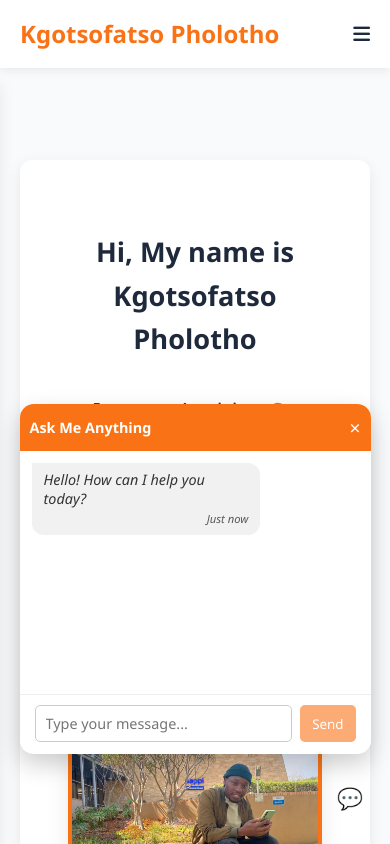
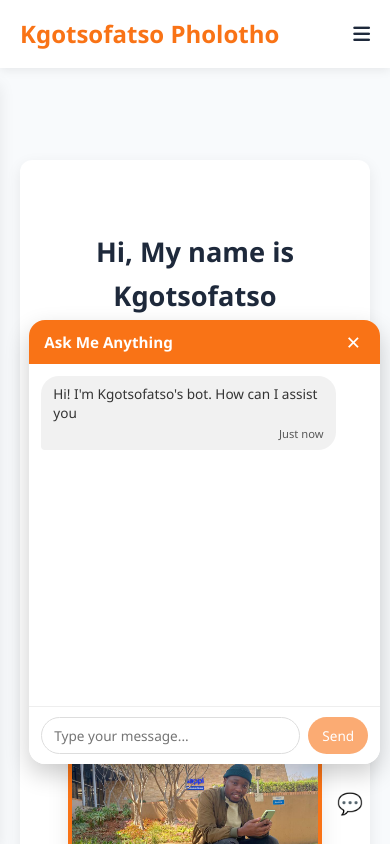
Before and after one commit to Kgotso234/personal-website, a React (Vite) app: page / in a window 390 px wide. Both pictures are taken after a click on the element "Chat with me". Shown: the top 844 px of the page. Built offline with nearby package versions, Linux system fonts and the light colour scheme.

Commit message:
fixed chat-popup on small device

```diff
--- a/src/pages/contact.jsx
+++ b/src/pages/contact.jsx
@@ -1,4 +1,4 @@
-import { useState } from "react";
+import { useState, useRef, useEffect } from "react";
 import "../styles/pages/contact.css";
 
 const Contact = () => {
@@ -6,6 +6,16 @@ const Contact = () => {
     const [messages, setMessages] = useState([]);
     const [input, setInput] = useState("");
     const [isLoading, setIsLoading] = useState(false);
+    const messagesEndRef = useRef(null);
+
+    // Auto-scroll to bottom when new messages are added
+    const scrollToBottom = () => {
+        messagesEndRef.current?.scrollIntoView({ behavior: "smooth" });
+    };
+
+    useEffect(() => {
+        scrollToBottom();
+    }, [messages, isLoading]);
 
     // Function to get current time in HH:MM format
     const getCurrentTime = () => {
@@ -136,8 +146,10 @@ const Contact = () => {
                         <div className="chat-messages">
                             {messages.length === 0 ? (
                                 <div className="chat-message bot welcome-message">
-                                    Hello! How can I help you today?
-                                    <div className="message-time">Just now</div>
+                                    <div className="message-text">Hi! I'm Kgotsofatso's bot. How can I assist you</div>
+                                    <div className="message-meta">
+                                        <span className="message-time">Just now</span>
+                                    </div>
                                 </div>
                             ) : (
                                 messages.map((msg, index) => (
@@ -146,7 +158,7 @@ const Contact = () => {
                                         className={`chat-message-wrapper ${msg.sender === "bot" ? "bot" : "user"}`}
                                     >
                                         <div className={`chat-message ${msg.sender}`}>
-                                            {msg.text}
+                                            <div className="message-text">{msg.text}</div>
                                             <div className="message-meta">
                                                 <span className="message-time">{msg.timestamp}</span>
                                                 {msg.sender === "user" && (
@@ -166,9 +178,12 @@ const Contact = () => {
                                         <span></span>
                                         <span></span>
                                     </div>
-                                    <div className="message-time">Typing...</div>
+                                    <div className="message-meta">
+                                        <span className="message-time">Typing...</span>
+                                    </div>
                                 </div>
                             )}
+                            <div ref={messagesEndRef} />
                         </div>
 
                         {/* Input section */}
--- a/src/styles/pages/contact.css
+++ b/src/styles/pages/contact.css
@@ -119,39 +119,54 @@
   position: fixed;
   bottom: 100px;
   right: 25px;
-  width: 300px;
+  width: 350px;
+  max-width: 90vw;
   background: white;
-  border-radius: 10px;
+  border-radius: 12px;
   box-shadow: 0 10px 25px rgba(0, 0, 0, 0.2);
   overflow: hidden;
   z-index: 1001;
   display: flex;
   flex-direction: column;
+  max-height: 80vh;
 }
 
 .chatbot-header {
   background: var(--color-accent);
   color: white;
-  padding: 10px;
+  padding: 12px 15px;
   display: flex;
   justify-content: space-between;
   align-items: center;
-  flex-shrink: 0; /* Prevent header from shrinking */
+  flex-shrink: 0;
+}
+
+.chatbot-header h4 {
+  margin: 0;
+  font-size: 1rem;
 }
 
 .chatbot-header button {
   background: none;
   border: none;
   color: white;
-  font-size: 1.2rem;
+  font-size: 1.5rem;
   cursor: pointer;
+  line-height: 1;
+  padding: 0;
+  width: 24px;
+  height: 24px;
+  display: flex;
+  align-items: center;
+  justify-content: center;
 }
 
 .chatbot-body {
   display: flex;
   flex-direction: column;
-  height: 400px; /* Increased height for better chat experience */
-  padding: 0; /* Remove padding from body, add to children instead */
+  height: 450px;
+  max-height: 60vh;
+  padding: 0;
 }
 
 .chat-messages {
@@ -160,63 +175,66 @@
   padding: 15px;
   display: flex;
   flex-direction: column;
-  gap: 8px;
-  max-height: calc(100% - 60px); /* Reserve space for input section */
+  gap: 12px;
+  min-height: 0;
 }
 
 .chat-input-section {
   display: flex;
   gap: 8px;
   border-top: 1px solid #eee;
-  padding: 10px 15px;
+  padding: 12px 15px;
   background: white;
-  flex-shrink: 0; /* Prevent input from shrinking */
+  flex-shrink: 0;
 }
 
 .chat-input {
   flex: 1;
-  padding: 8px 10px;
-  border: 1px solid #ccc;
-  border-radius: 5px;
+  padding: 10px 12px;
+  border: 1px solid #ddd;
+  border-radius: 20px;
   font-size: 0.9rem;
+  outline: none;
+}
+
+.chat-input:focus {
+  border-color: var(--color-accent);
 }
 
 .chat-send-btn {
   background: var(--color-accent, #007bff);
   color: white;
   border: none;
-  border-radius: 5px;
-  padding: 8px 12px;
+  border-radius: 20px;
+  padding: 10px 16px;
   cursor: pointer;
   transition: background 0.3s;
+  font-size: 0.9rem;
+  min-width: 60px;
 }
 
-.chat-send-btn:hover {
+.chat-send-btn:hover:not(:disabled) {
   background: #0056b3;
 }
 
 .chat-message-wrapper {
   display: flex;
-  margin-bottom: 8px;
 }
 
-/* bot message */
 .chat-message-wrapper.bot {
   justify-content: flex-start;
 }
 
-/* user message */
 .chat-message-wrapper.user {
   justify-content: flex-end;
 }
-/* Add these new styles to your existing CSS */
 
 .chat-message {
-  max-width: 70%;
-  padding: 8px 12px;
-  border-radius: 12px;
+  max-width: 85%;
+  padding: 10px 14px;
+  border-radius: 18px;
   font-size: 0.9rem;
-  line-height: 1.3;
+  line-height: 1.4;
   word-wrap: break-word;
   position: relative;
 }
@@ -224,16 +242,19 @@
 .chat-message.bot {
   background-color: #f1f1f1;
   color: #333;
-  border-top-left-radius: 0;
+  border-bottom-left-radius: 4px;
 }
 
 .chat-message.user {
   background-color: var(--color-accent, #007bff);
   color: white;
-  border-top-right-radius: 0;
+  border-bottom-right-radius: 4px;
 }
 
-/* Message meta information (time and status) */
+.message-text {
+  margin-bottom: 4px;
+}
+
 .message-meta {
   display: flex;
   justify-content: space-between;
@@ -245,7 +266,6 @@
 
 .message-time {
   font-size: 0.7rem;
-  opacity: 0.8;
 }
 
 .message-status {
@@ -253,7 +273,6 @@
   margin-left: 8px;
 }
 
-/* For bot messages, only show time */
 .chat-message.bot .message-meta {
   justify-content: flex-end;
 }
@@ -262,66 +281,24 @@
   text-align: right;
 }
 
-/* For user messages, show time and status ticks */
 .chat-message.user .message-meta {
   justify-content: space-between;
 }
 
-/* Welcome message time styling */
-.welcome-message .message-time {
-  margin-top: 4px;
-  font-size: 0.7rem;
-  opacity: 0.8;
-  text-align: right;
-}
-
-/* Typing indicator time styling */
-.chat-message.bot .typing-indicator + .message-time {
-  margin-top: 4px;
-  font-size: 0.7rem;
-  opacity: 0.8;
-  text-align: right;
-}
-
-/* Adjust message padding to accommodate meta information */
-.chat-message {
-  padding-bottom: 6px;
-}
-
-/* Ensure messages with meta info have proper spacing */
-.chat-message-wrapper {
-  margin-bottom: 12px;
-}
-.chat-message {
-  max-width: 70%;
-  padding: 8px 12px;
-  border-radius: 12px;
-  font-size: 0.9rem;
-  line-height: 1.3;
-  word-wrap: break-word;
-}
-
-.chat-message.bot {
-  background-color: #f1f1f1;
-  color: #333;
-  border-top-left-radius: 0;
-}
-
-.chat-message.user {
-  background-color: var(--color-accent, #007bff);
-  color: white;
-  border-top-right-radius: 0;
+.welcome-message .message-meta {
+  justify-content: flex-end;
 }
 
 .typing-indicator {
   display: flex;
   align-items: center;
   gap: 4px;
+  margin-bottom: 4px;
 }
 
 .typing-indicator span {
-  height: 8px;
-  width: 8px;
+  height: 6px;
+  width: 6px;
   background-color: #999;
   border-radius: 50%;
   display: inline-block;
@@ -342,11 +319,6 @@
   }
 }
 
-.welcome-message {
-  color: #666;
-  font-style: italic;
-}
-
 .chat-send-btn:disabled {
   opacity: 0.6;
   cursor: not-allowed;
@@ -359,33 +331,36 @@
 
 /* Custom scrollbar for chat messages */
 .chat-messages::-webkit-scrollbar {
-  width: 6px;
+  width: 4px;
 }
 
 .chat-messages::-webkit-scrollbar-track {
   background: #f1f1f1;
-  border-radius: 3px;
+  border-radius: 2px;
 }
 
 .chat-messages::-webkit-scrollbar-thumb {
   background: #c1c1c1;
-  border-radius: 3px;
+  border-radius: 2px;
 }
 
 .chat-messages::-webkit-scrollbar-thumb:hover {
   background: #a8a8a8;
 }
 
+/* Mobile Responsive */
 @media screen and (max-width: 992px) {
   .contact-container {
     flex-direction: column;
     gap: 20px;
   }
+
   .contact-info {
     width: 100%;
   }
+
   .chatbot-popup {
-    width: 280px;
+    width: 300px;
     bottom: 90px;
     right: 20px;
   }
@@ -403,7 +378,6 @@
   .contact-info {
     padding: 20px;
     border-radius: 10px;
-    box-shadow: 0 3px 10px var(--shadow-color);
   }
 
   .contact-item {
@@ -422,52 +396,77 @@
 
   .contact-text p {
     font-size: 0.9em;
-    word-break: break-word;
-  }
-
-  .contact-form {
-    text-align: center;
-  }
-
-  .contact-form button {
-    padding: 10px 20px;
-    font-size: 1rem;
   }
 
   .chatbot-popup {
-    width: 90%;
-    right: 5%;
-    bottom: 90px;
-    border-radius: 14px;
-    height: 350px; /* Slightly smaller on mobile */
+    width: 95vw;
+    right: 2.5vw;
+    bottom: 80px;
+    border-radius: 16px;
+    max-height: 75vh;
   }
 
   .chatbot-body {
-    height: 350px;
+    height: 400px;
+    max-height: 55vh;
+  }
+
+  .chatbot-header {
+    padding: 10px 15px;
   }
 
   .chatbot-header h4 {
-    font-size: 0.9rem;
-  }
-
-  .chatbot-header button {
-    font-size: 1.2rem;
+    font-size: 0.95rem;
   }
 
   .chat-messages {
     padding: 12px;
-    font-size: 0.9rem;
+    gap: 10px;
   }
 
   .chat-message {
-    font-size: 0.9rem;
+    max-width: 90%;
+    padding: 8px 12px;
+    font-size: 0.85rem;
+  }
+
+  .chat-input-section {
+    padding: 10px 12px;
+  }
+
+  .chat-input {
+    padding: 8px 12px;
+    font-size: 0.85rem;
+  }
+
+  .chat-send-btn {
+    padding: 8px 14px;
+    font-size: 0.85rem;
+    min-width: 55px;
   }
 
   .chatbot-icon {
     width: 50px;
     height: 50px;
     font-size: 1.3rem;
-    bottom: 20px;
+    bottom: 15px;
     right: 15px;
   }
 }
+
+@media screen and (max-width: 380px) {
+  .chatbot-popup {
+    width: 98vw;
+    right: 1vw;
+    bottom: 70px;
+  }
+
+  .chatbot-body {
+    height: 350px;
+    max-height: 50vh;
+  }
+
+  .chat-message {
+    max-width: 95%;
+  }
+}
```
